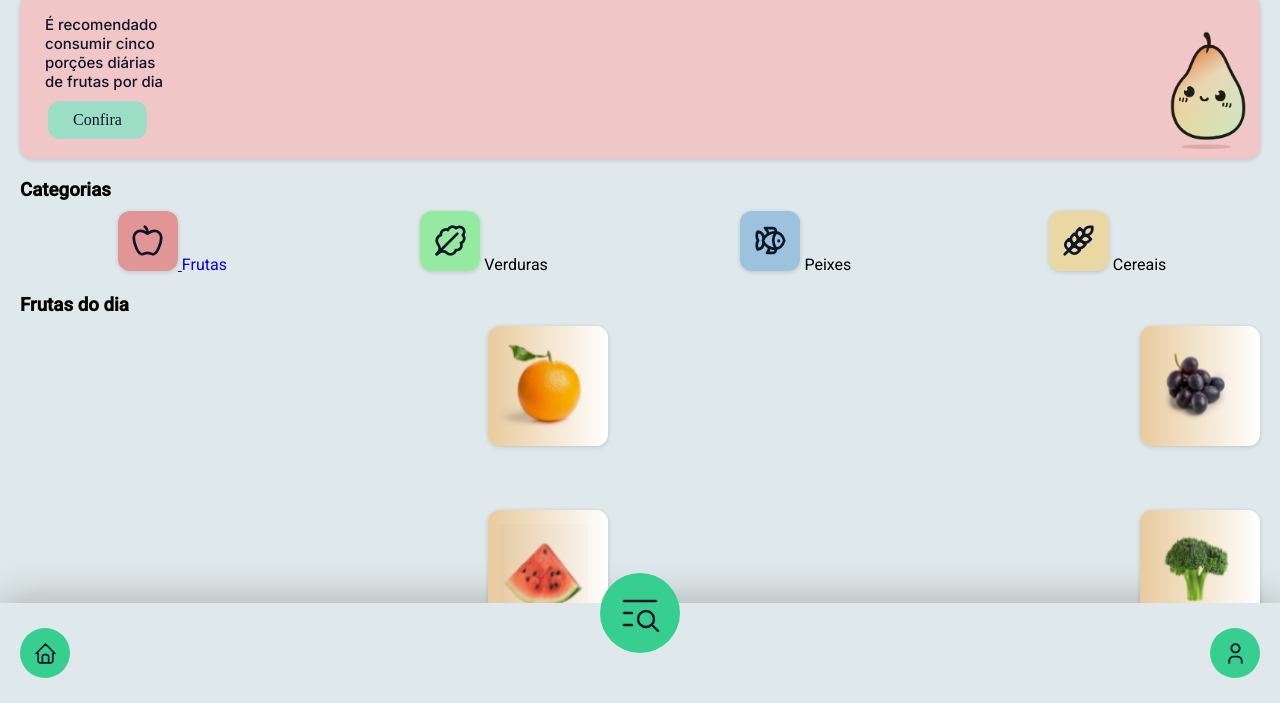
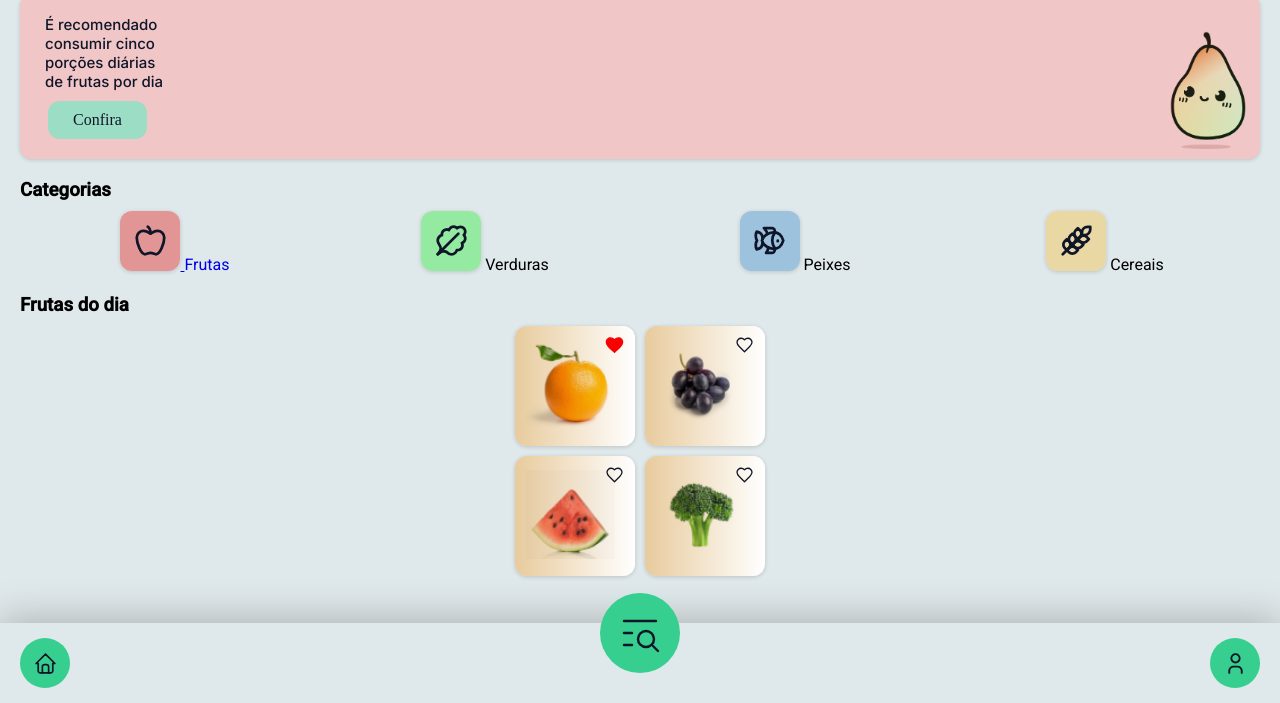
Before and after one commit to 0xPaulo/pwa-projeto-teste, a plain HTML site: page index.html in a window 1280 px wide. Shown: the part 97-800 px from the top of the page. Drawn offline with Linux system fonts and the light colour scheme.

Commit message:
almost-test

```diff
--- a/index.html
+++ b/index.html
@@ -72,20 +72,20 @@
       <section class="frutas-dia">
         <h3 class="titulo-frutas-dia">Frutas do dia</h3>
         <div class="container-frutas">
-          <div class="fruta">
-            <!-- <img class="heart-cheio" src="heart.svg" alt="favorito" /> -->
+          <div class="fruta-laranja">
+            <img class="heart-cheio" src="heart.svg" alt="favorito" />
             <img src="image 15.png" alt="fruta" />
           </div>
-          <div class="fruta">
-            <!-- <img class="heart-vazio" src="heart-vazio.svg" alt="favorito" /> -->
+          <div class="fruta-uva">
+            <img class="heart-cheio" src="heart-vazio.svg" alt="favorito" />
             <img src="uva.png" alt="fruta" />
           </div>
-          <div class="fruta">
-            <!-- <img class="heart-vazio" src="heart-vazio.svg" alt="favorito" /> -->
+          <div class="fruta-melancia">
+            <img class="heart-cheio" src="heart-vazio.svg" alt="favorito" />
             <img src="melancia.png" alt="fruta" />
           </div>
-          <div class="fruta">
-            <!-- <img class="heart-vazio" src="heart-vazio.svg" alt="favorito" /> -->
+          <div class="fruta-brocolis">
+            <img class="heart-cheio" src="heart-vazio.svg" alt="favorito" />
             <img src="brocolis.png" alt="fruta" />
           </div>
         </div>
--- a/style/categorias.css
+++ b/style/categorias.css
@@ -10,7 +10,6 @@
   align-items: center;
   justify-items: center;
   margin: 0px 20px;
-  gap: 7px !important;
   text-align: center;
 }
 
--- a/style/footer.css
+++ b/style/footer.css
@@ -6,7 +6,7 @@
 }
 .home-user {
   display: flex;
-  height: 100px;
+  height: 80px;
   justify-content: space-between;
   align-items: center;
   z-index: 1;
@@ -24,7 +24,7 @@
 }
 .button-list {
   position: relative;
-  bottom: 40px;
+  bottom: 30px;
   width: 80px;
   height: 80px;
   background-image: url(../listavetorlist.svg);
--- a/style/fruta-do-dia.css
+++ b/style/fruta-do-dia.css
@@ -6,24 +6,49 @@
 }
 .container-frutas {
   display: grid;
-  grid-template-columns: 1fr 1fr;
-  /* align-items: center; */
-  justify-items: center;
-  margin: 0px 20px;
-  gap: 5vw;
+  grid-template-columns: 120px 120px;
+  gap: 10px;
+  margin: 0 20px;
+  justify-content: center;
 }
-.fruta {
-  justify-self: end;
+
+.fruta-laranja {
   width: 120px;
   height: 120px;
-  margin: 0;
-  border-radius: 12px;
+  margin: 0 auto;
   border-radius: 12px;
   background: linear-gradient(90deg, #e8cb9d 0%, #fff 100%);
   box-shadow: 0px 1px 4px 0px rgba(0, 0, 0, 0.16);
   position: relative;
 }
-.fruta img {
+.fruta-melancia {
+  width: 120px;
+  height: 120px;
+  margin: 0 auto;
+  border-radius: 12px;
+  background: linear-gradient(90deg, #e8cb9d 0%, #fff 100%);
+  box-shadow: 0px 1px 4px 0px rgba(0, 0, 0, 0.16);
+  position: relative;
+}
+.fruta-uva {
+  width: 120px;
+  height: 120px;
+  margin: 0 auto;
+  border-radius: 12px;
+  background: linear-gradient(90deg, #e8cb9d 0%, #fff 100%);
+  box-shadow: 0px 1px 4px 0px rgba(0, 0, 0, 0.16);
+  position: relative;
+}
+.fruta-brocolis {
+  width: 120px;
+  height: 120px;
+  margin: 0 auto;
+  border-radius: 12px;
+  background: linear-gradient(90deg, #e8cb9d 0%, #fff 100%);
+  box-shadow: 0px 1px 4px 0px rgba(0, 0, 0, 0.16);
+  position: relative;
+}
+.container-frutas img {
   mix-blend-mode: multiply;
   width: 89px;
   height: 89px;
@@ -31,7 +56,7 @@
   top: 12%;
   left: 9%;
 }
-.fruta .heart-cheio {
+.container-frutas .heart-cheio {
   height: 18px;
   position: relative;
   top: 10px;
--- a/style/style.css
+++ b/style/style.css
@@ -5,7 +5,7 @@
 @import url(categorias.css);
 @import url(fruta-do-dia.css);
 @import url(footer.css);
-
+@import url(width.css);
 html {
   margin: 0px;
   /* height: -webkit-fill-available; */
```
Also changed, not shown: style/width.css (added).
